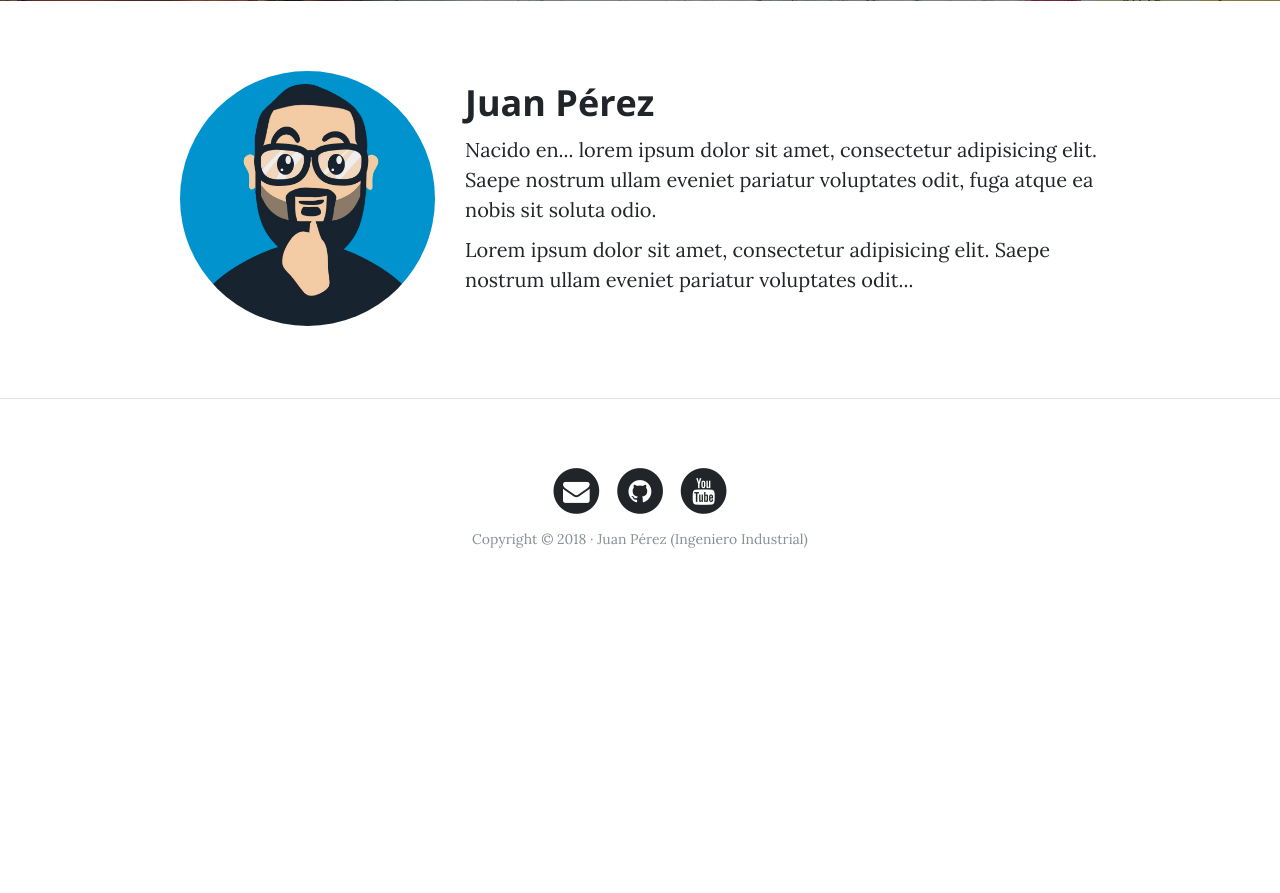
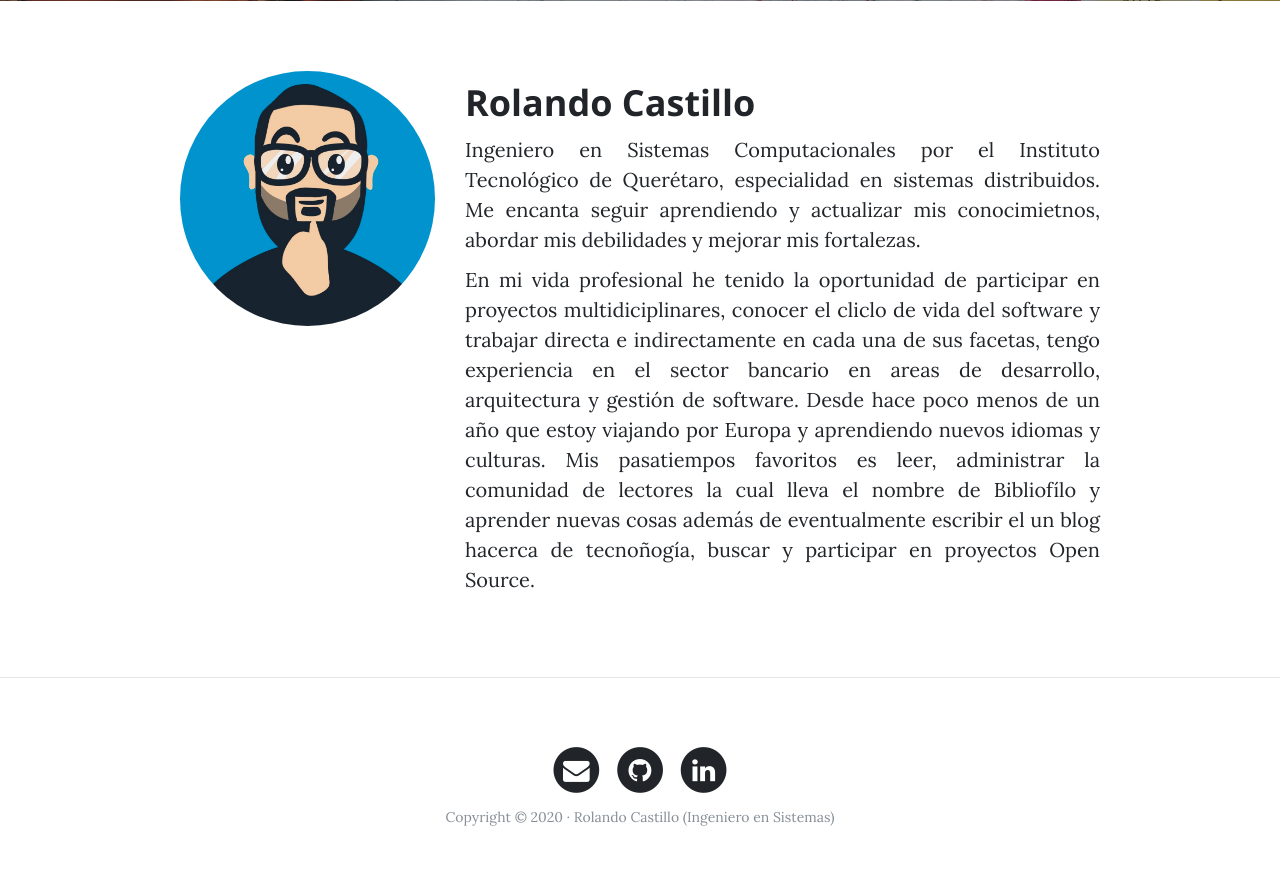
Before and after one commit to RolandoCM/WebPersonal, a Django app: page /about/ in a window 1280 px wide. Shown: the part 531-1424 px from the top of the page. Before the commit the page ends 1079 px from the top, so only its background shows below. Run offline with Django 3.2, Linux system fonts and the light colour scheme; some libraries are stand-ins or nearby versions.

Commit message:
change content

```diff
--- a/core/templates/core/about.html
+++ b/core/templates/core/about.html
@@ -15,9 +15,15 @@
           <img class="img-fluid avatar" src="{% static 'core/img/avatar.jpg' %}" alt="">
         </div>
         <div class="col-lg-7 col-md-8">
-          <h2 class="section-heading">Juan Pérez</h2>
-          <p>Nacido en... lorem ipsum dolor sit amet, consectetur adipisicing elit. Saepe nostrum ullam eveniet pariatur voluptates odit, fuga atque ea nobis sit soluta odio.</p>
-          <p>Lorem ipsum dolor sit amet, consectetur adipisicing elit. Saepe nostrum ullam eveniet pariatur voluptates odit...</p>
+          <h2 class="section-heading">Rolando Castillo</h2>
+          <p class="text-justify">Ingeniero en Sistemas Computacionales por el Instituto Tecnológico de Querétaro, especialidad
+          en sistemas distribuidos. Me encanta seguir aprendiendo y actualizar mis conocimietnos, abordar mis debilidades y mejorar mis fortalezas.</p>
+          <p class="text-justify">En mi vida profesional he tenido la oportunidad de participar en proyectos multidiciplinares,
+          conocer el cliclo de vida del software y trabajar directa e indirectamente en cada una de sus facetas,
+          tengo experiencia en el sector bancario en areas de desarrollo, arquitectura y gestión de software. Desde hace poco
+          menos de un año que estoy viajando por Europa y aprendiendo nuevos idiomas y culturas. Mis pasatiempos
+          favoritos es leer, administrar la comunidad de lectores la cual lleva el nombre de Bibliofílo y aprender nuevas cosas además
+          de eventualmente escribir el un blog hacerca de tecnoñogía, buscar y participar en proyectos Open Source.</p>
         </div>
       </div>
 
--- a/core/templates/core/base.html
+++ b/core/templates/core/base.html
@@ -68,7 +68,7 @@
             <div class="col-lg-8 col-md-10 mx-auto">
               <ul class="list-inline text-center">
                 <li class="list-inline-item">
-                  <a href="#">
+                  <a href="{% url 'contact' %}">
                     <span class="fa-stack fa-lg">
                       <i class="fa fa-circle fa-stack-2x"></i>
                       <i class="fa fa-envelope fa-stack-1x fa-inverse"></i>
@@ -76,7 +76,7 @@
                   </a>
                 </li>
                 <li class="list-inline-item">
-                  <a href="#">
+                  <a href="https://github.com/RolandoCM">
                     <span class="fa-stack fa-lg">
                       <i class="fa fa-circle fa-stack-2x"></i>
                       <i class="fa fa-github fa-stack-1x fa-inverse"></i>
@@ -84,15 +84,15 @@
                   </a>
                 </li>
                 <li class="list-inline-item">
-                  <a href="#">
+                  <a href="https://www.linkedin.com/in/rolando-c-567386150/">
                     <span class="fa-stack fa-lg">
                       <i class="fa fa-circle fa-stack-2x"></i>
-                      <i class="fa fa-youtube fa-stack-1x fa-inverse"></i>
+                      <i class="fa fa-linkedin fa-stack-1x fa-inverse"></i>
                     </span>
                   </a>
                 </li>
               </ul>
-              <p class="copyright text-muted">Copyright &copy; 2018 · Juan Pérez (Ingeniero Industrial) </p>
+              <p class="copyright text-muted">Copyright &copy; 2020 · Rolando Castillo (Ingeniero en Sistemas) </p>
             </div>
           </div>
         </div>
--- a/portfolio/templates/portfolio/portfolio.html
+++ b/portfolio/templates/portfolio/portfolio.html
@@ -3,7 +3,7 @@
 {% block title %}Portafolio{% endblock %}
 {%block background %} {% load static %} {% static 'core/img/portfolio-bg.jpg' %} {% endblock %}
 {% block headers %}
-	<h1>Portaflio </h1>
+	<h1>Portafolio </h1>
     <span class="subheading">Curriculum</span>
 {% endblock %}
 {% block content %}
```
Also changed, not shown: core/templates/core/contact.html (+4 -3 lines), core/templates/core/index.html (+9 -1 lines).
